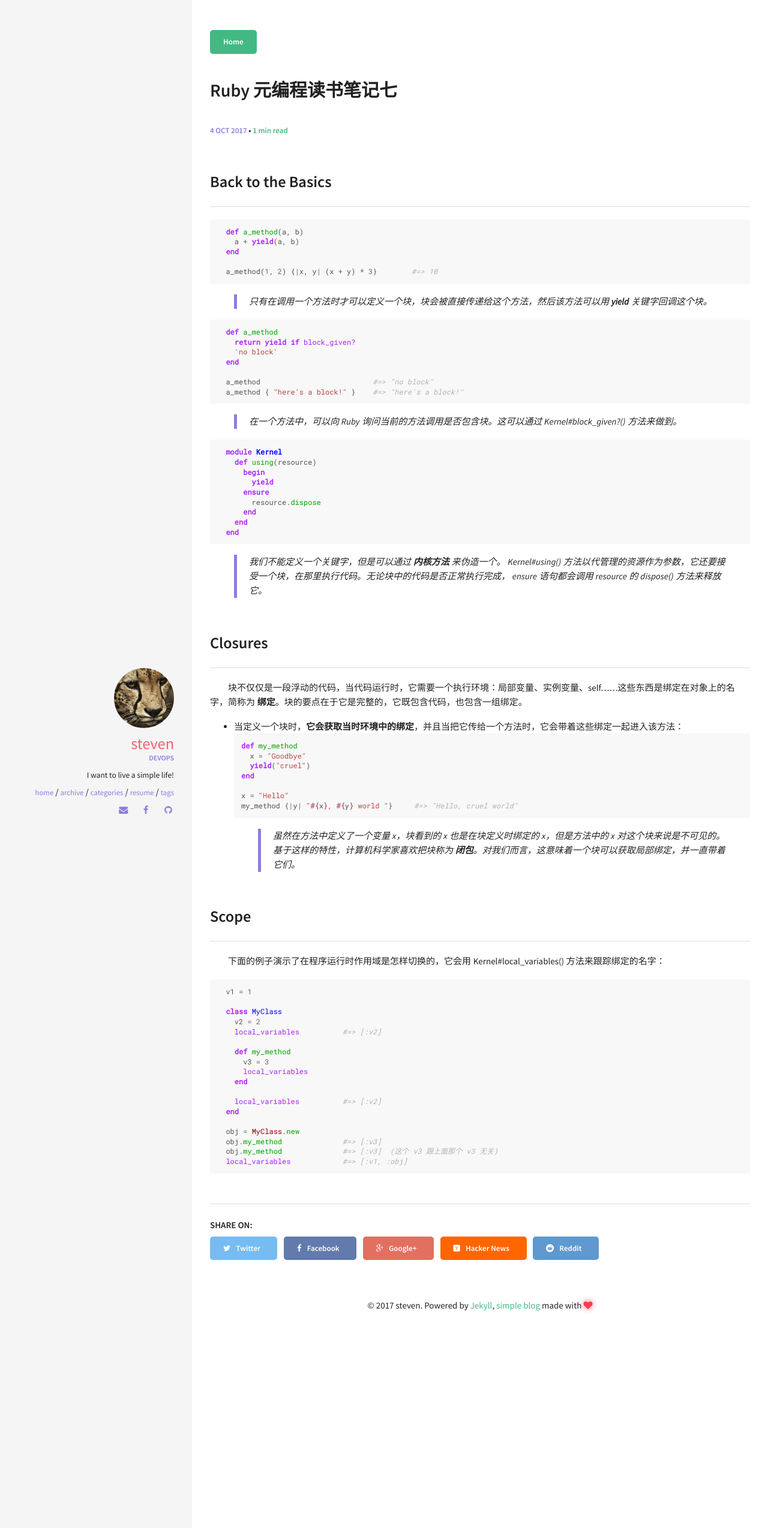
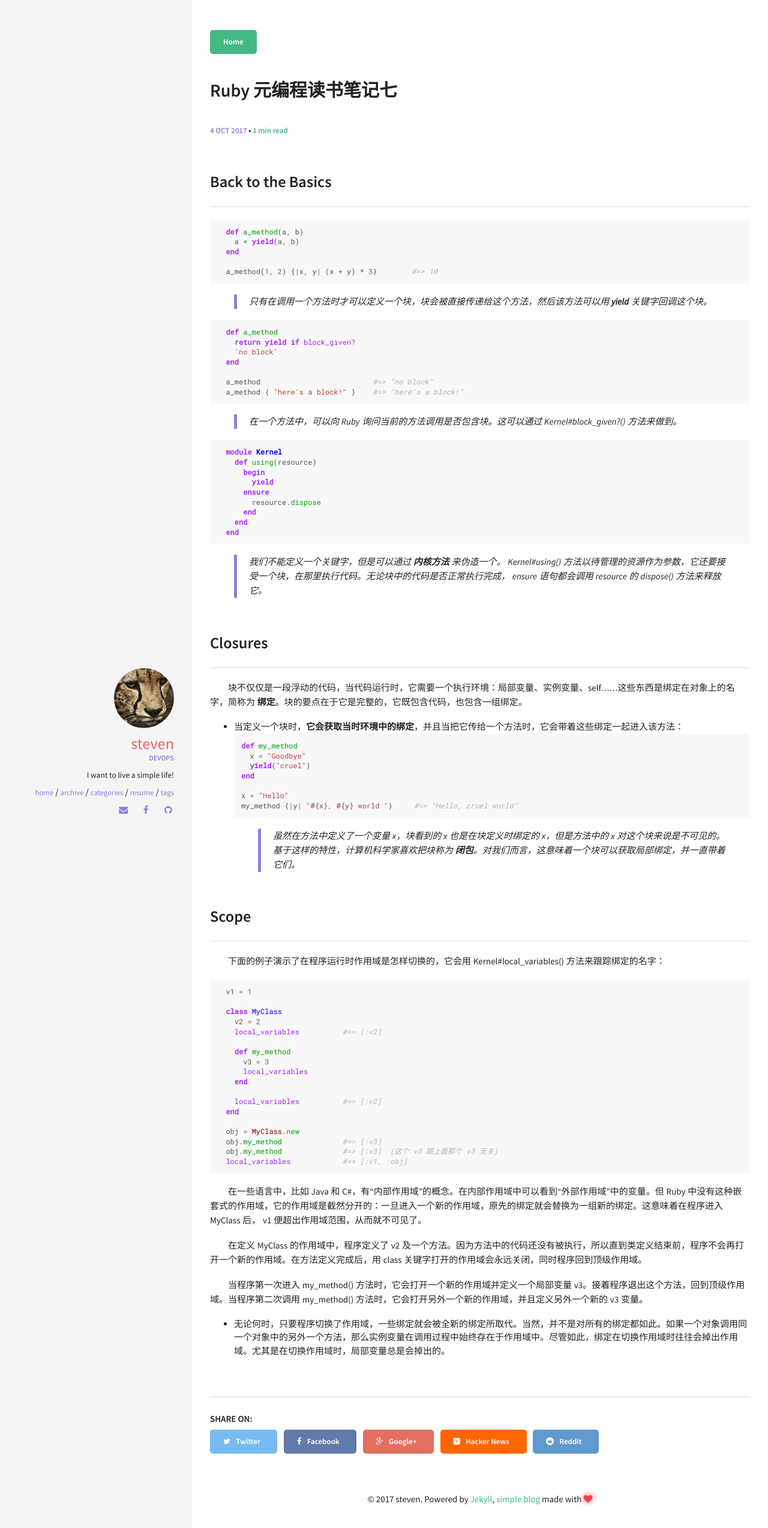
Before and after one commit to Stevenhwang/stevenhwang.github.io, a Jekyll site: the page built from _posts/2017-10-04-Ruby 元编程读书笔记七.md, in a window 1280 px wide. Shown: the top 2548 px of the page at 60% size. Built offline with Jekyll 4.4.1, drawn with Linux system fonts in a browser that asks for light colours; comment, search, counter and statistics services are not loaded.

Commit message:
add post

````diff
--- a/_posts/2017-10-04-Ruby 元编程读书笔记七.md
+++ b/_posts/2017-10-04-Ruby 元编程读书笔记七.md
@@ -40,7 +40,7 @@ comments: true
     end
   end
 ```
->我们不能定义一个关键字，但是可以通过 **内核方法** 来伪造一个。 Kernel#using() 方法以代管理的资源作为参数，它还要接受一个块，在那里执行代码。无论块中的代码是否正常执行完成， ensure 语句都会调用 resource 的 dispose() 方法来释放它。
+>我们不能定义一个关键字，但是可以通过 **内核方法** 来伪造一个。 Kernel#using() 方法以待管理的资源作为参数，它还要接受一个块，在那里执行代码。无论块中的代码是否正常执行完成， ensure 语句都会调用 resource 的 dispose() 方法来释放它。
 
 ## Closures
 
@@ -81,3 +81,10 @@ comments: true
   obj.my_method              #=> [:v3]  (这个 v3 跟上面那个 v3 无关)
   local_variables            #=> [:v1, :obj]
 ```
+&emsp;&emsp;在一些语言中，比如 Java 和 C#，有“内部作用域”的概念。在内部作用域中可以看到“外部作用域”中的变量。但 Ruby 中没有这种嵌套式的作用域，它的作用域是截然分开的：一旦进入一个新的作用域，原先的绑定就会替换为一组新的绑定。这意味着在程序进入 MyClass 后， v1 便超出作用域范围，从而就不可见了。
+
+&emsp;&emsp;在定义 MyClass 的作用域中，程序定义了 v2 及一个方法。因为方法中的代码还没有被执行，所以直到类定义结束前，程序不会再打开一个新的作用域。在方法定义完成后，用 class 关键字打开的作用域会永远关闭，同时程序回到顶级作用域。
+
+&emsp;&emsp;当程序第一次进入 my_method() 方法时，它会打开一个新的作用域并定义一个局部变量 v3。接着程序退出这个方法，回到顶级作用域。当程序第二次调用 my_method() 方法时，它会打开另外一个新的作用域，并且定义另外一个新的 v3 变量。
+
+* 无论何时，只要程序切换了作用域，一些绑定就会被全新的绑定所取代。当然，并不是对所有的绑定都如此。如果一个对象调用同一个对象中的另外一个方法，那么实例变量在调用过程中始终存在于作用域中。尽管如此，绑定在切换作用域时往往会掉出作用域。尤其是在切换作用域时，局部变量总是会掉出的。
````
Also changed, not shown: _posts/2017-10-05-Ruby 元编程读书笔记八.md (added, +35 -0 lines).
